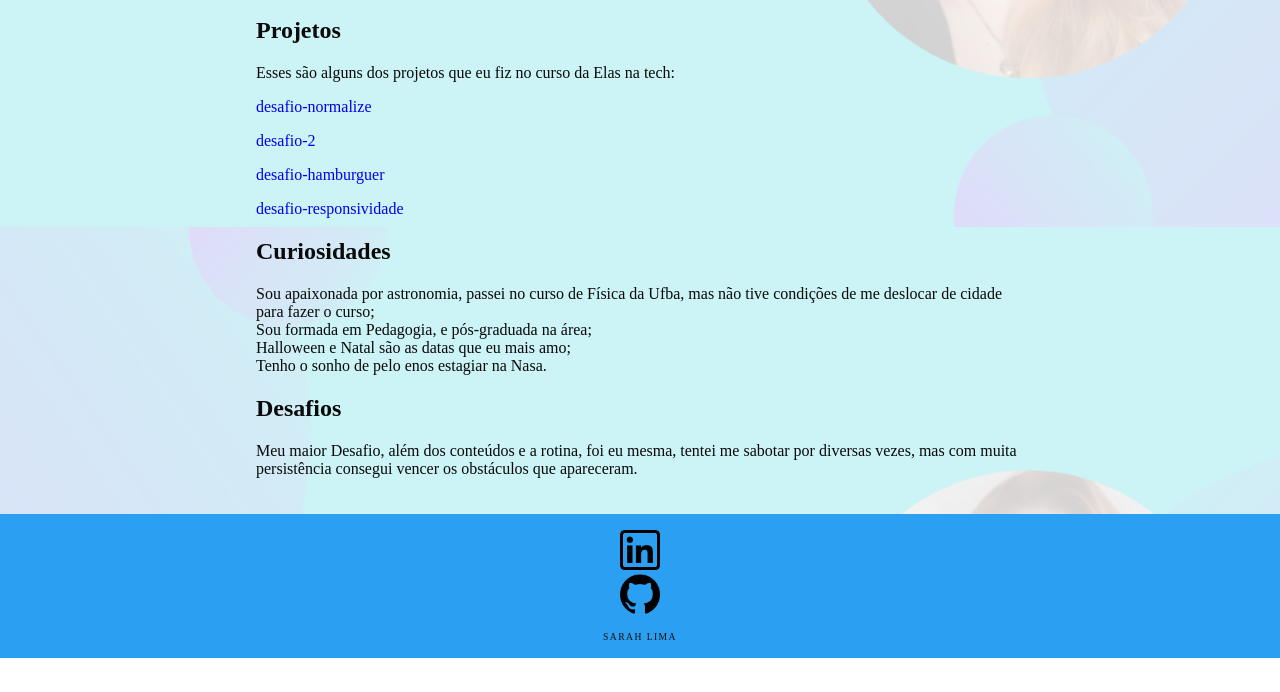
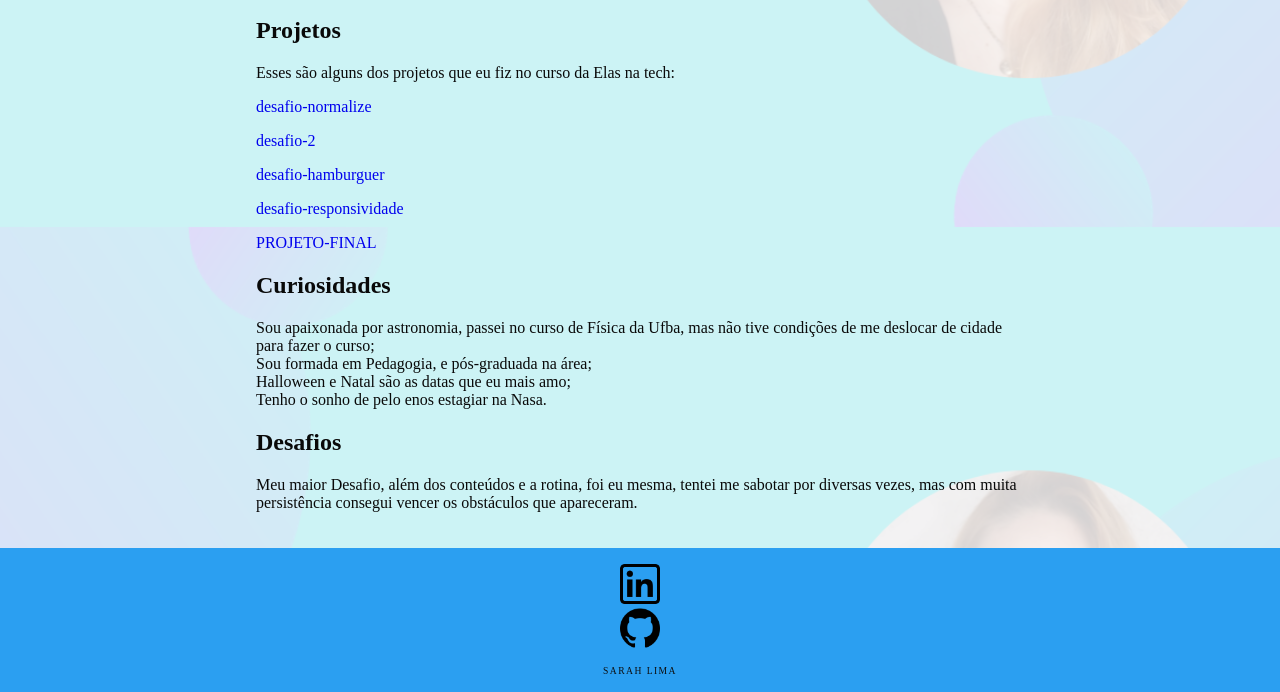
Before and after one commit to sarahliol16/PROJETO-FINAL, a plain HTML site: page index.html in a window 1280 px wide. Shown: the part 1373-2065 px from the top of the page. Before the commit the page ends 2031 px from the top, so only its background shows below. Drawn offline with Linux system fonts and the light colour scheme.

Commit message:
Update index.html

```diff
--- a/index.html
+++ b/index.html
@@ -74,6 +74,7 @@
         <p> <a href="https://sarahliol16.github.io/desafio-2/" target="_blank">desafio-2</a></p>
         <p> <a href="https://sarahliol16.github.io/desafio-hamburguer/" target="_blank">desafio-hamburguer</a></p>
         <p> <a href="https://sarahliol16.github.io/desafio-responsividade/" target="_blank">desafio-responsividade</a></p>
+        <p> <a href="https://sarahliol16.github.io/PROJETO-FINAL/" target="_blank">PROJETO-FINAL</a></p>
     </section>
 
     <section id="Curiosidades">
```
